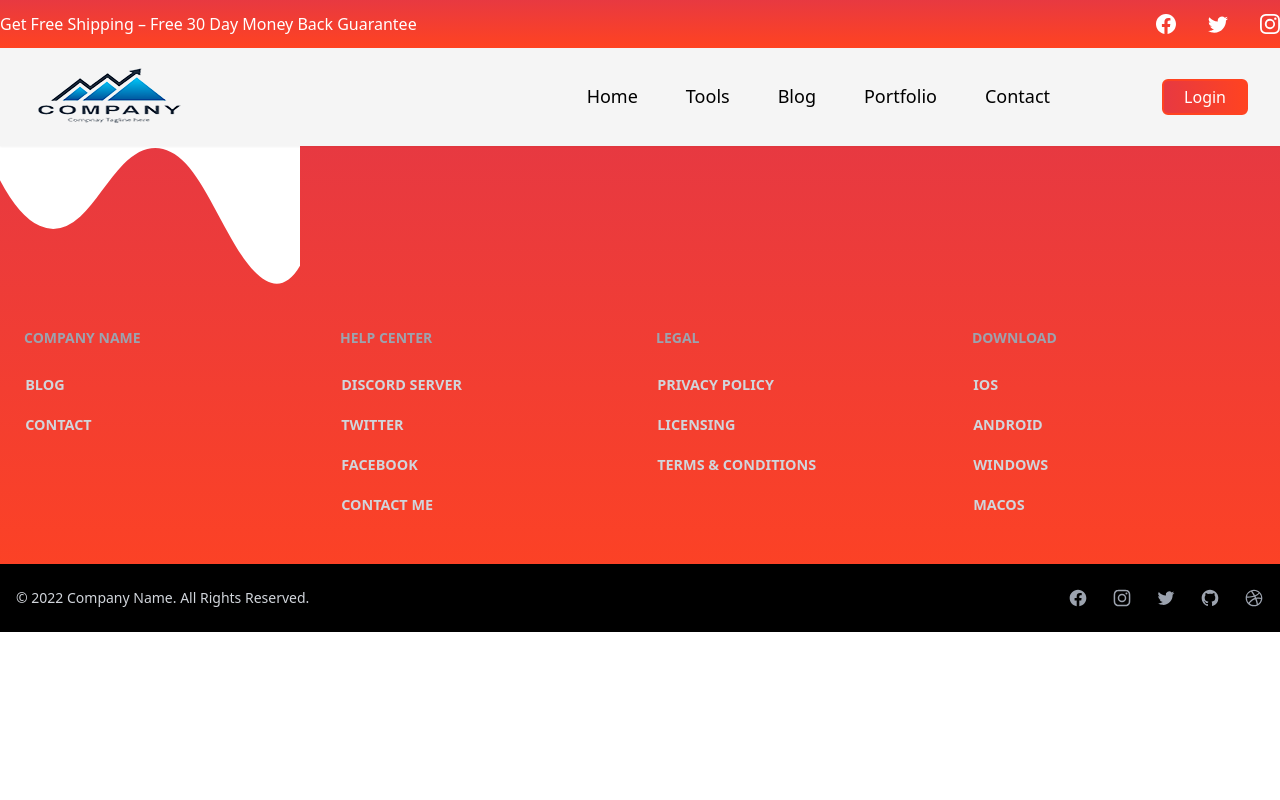
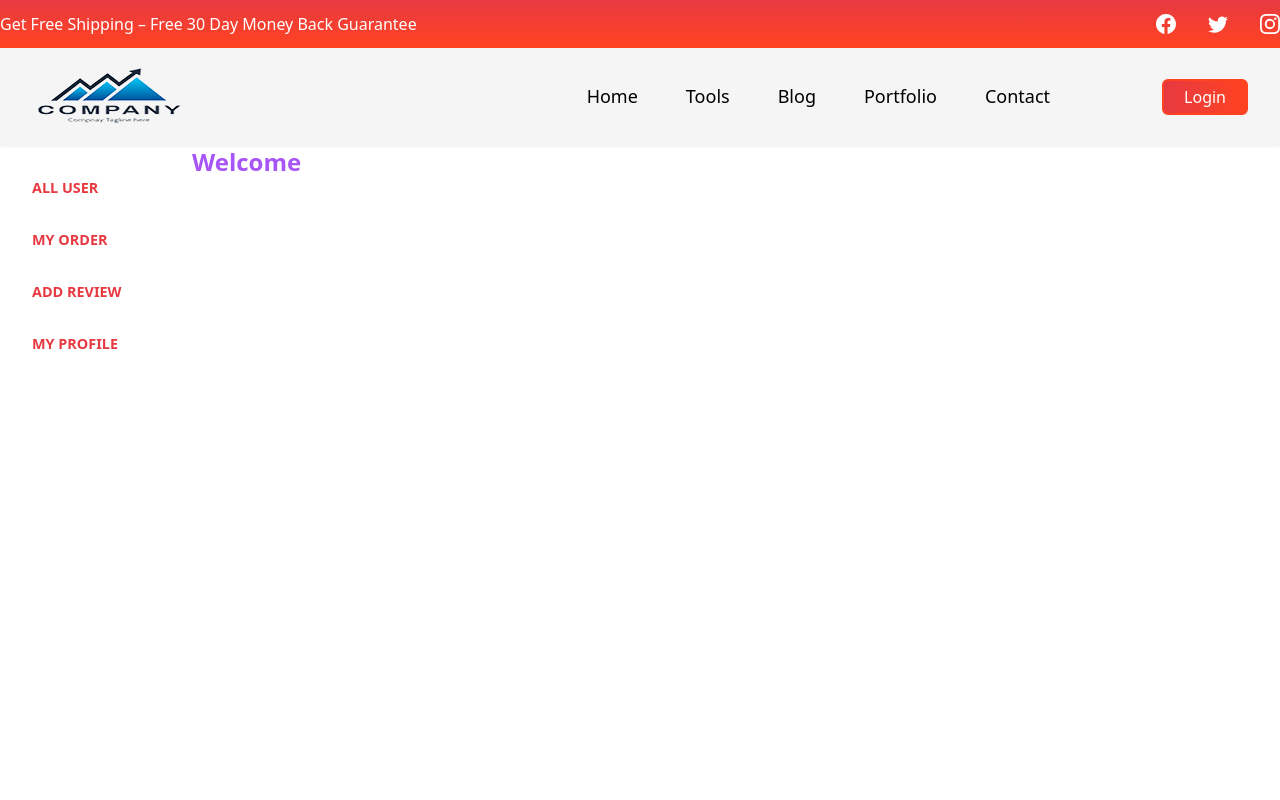
Before and after one commit to AyonJD/MERN-project-assignment-12-hardware-point, a React (Create React App) app: page /dashboard in a window 1280 px wide. Shown: the top 800 px of the page. Built offline with nearby package versions, Linux system fonts and the light colour scheme; no server answers; the HTML template or start-up script is replaced by a standard one.

Commit message:
Dashboard and useAdmin hook added

```diff
--- a/src/App.js
+++ b/src/App.js
@@ -9,7 +9,7 @@ import Login from './Components/Login/Login';
 import Register from './Components/Register/Register';
 import Purchase from './Components/Purchase/Purchase';
 import AllTools from './Components/AllTools/AllTools';
-// import Dashboard from './Components/Dashboard/Dashboard';
+import Dashboard from './Components/Dashboard/Dashboard';
 // import MyOrder from './Components/Dashboard/MyOrder';
 // import AddReview from './Components/Dashboard/AddReview';
 // import MyProfile from './Components/Dashboard/MyProfile';
@@ -27,14 +27,14 @@ function App() {
         <Route path='/login' element={<Login></Login>}></Route>
         <Route path='/register' element={<Register></Register>}></Route>
         <Route path='/tools' element={<AllTools></AllTools>}></Route>
-        {/* <Route path="dashboard" element={<Dashboard />} > */}
-        {/* <Route index element={<Welcome></Welcome>}></Route> */}
-        {/* <Route path='/dashboard/myorder' element={<MyOrder></MyOrder>}></Route> */}
-        {/* <Route path="add-review" element={<AddReview></AddReview>}></Route> */}
-        {/* <Route path="my-profile" element={<MyProfile></MyProfile>}></Route> */}
-        {/* <Route path="user" element={<AllUser></AllUser>}></Route> */}
-        {/* <Route path="user" element={<AllUser></AllUser>}></Route> */}
-        {/* </Route> */}
+        <Route path="dashboard" element={<Dashboard />} >
+          {/* <Route index element={<Welcome></Welcome>}></Route>
+          <Route path='/dashboard/myorder' element={<MyOrder></MyOrder>}></Route>
+          <Route path="add-review" element={<AddReview></AddReview>}></Route>
+          <Route path="my-profile" element={<MyProfile></MyProfile>}></Route>
+          <Route path="user" element={<AllUser></AllUser>}></Route> */}
+          {/* <Route path="user" element={<AllUser></AllUser>}></Route> */}
+        </Route>
         <Route path='/tools/:id' element={<Purchase></Purchase>}></Route>
       </Routes>
       <Footer></Footer>
--- /dev/null
+++ b/src/Components/Dashboard/Dashboard.js
@@ -0,0 +1,53 @@
+import React from 'react';
+import { useAuthState } from 'react-firebase-hooks/auth';
+import { Link, Outlet } from 'react-router-dom';
+import auth from '../../firebase.init';
+import useAdmin from '../Hooks/useAdmin';
+
+const Dashboard = () => {
+    const [user] = useAuthState(auth);
+    const [admin] = useAdmin(user);
+    return (
+        <div className="drawer drawer-mobile">
+            <input id="dashboard-sidebar" type="checkbox" className="drawer-toggle" />
+            <div className="drawer-content">
+                <h2 className='text-2xl font-bold text-purple-500'>Welcome {user?.displayName}</h2>
+                <label htmlFor="dashboard-sidebar" className="btn btn-primary md:hidden ml-auto inline-block drawer-button">Open drawer</label>
+                <Outlet></Outlet>
+            </div>
+            <div className="drawer-side">
+                <label htmlFor="dashboard-sidebar" className="drawer-overlay"></label>
+                <ul className="menu p-4 overflow-y-auto w-48 bg-base-100 text-base-content">
+                    {/* <!-- Sidebar content here --> */}
+                    <li className='text-primary sp-style font-bold text-xl'>
+                        <Link to='/dashboard/user'>All User </Link></li>
+                    {
+                        admin ? <>
+                            <li className='text-primary sp-style font-bold text-xl'>
+                                <Link to='/dashboard/manageOrder'>Manage-Order </Link></li>
+                            <li className='text-primary sp-style font-bold text-xl'>
+                                <Link to='/dashboard/manageTools'>Manage-Tools </Link></li>
+                            <li className='text-primary sp-style font-bold text-xl'><Link to='/dashboard/add'>Add Products </Link></li>
+
+
+                        </>
+                            :
+                            <>
+
+                                <li className='text-primary sp-style font-bold text-xl'><Link to='/dashboard/myorder'>My Order </Link></li>
+
+                                <li className='text-primary sp-style font-bold text-xl'><Link to='/dashboard/add-review'>Add Review </Link></li>
+
+                            </>
+                    }
+                    <li className='text-primary sp-style font-bold text-xl'><Link to='/dashboard/my-profile'>My Profile </Link></li>
+
+                </ul>
+
+
+            </div>
+        </div >
+    );
+};
+
+export default Dashboard;
--- /dev/null
+++ b/src/Components/Hooks/useAdmin.js
@@ -0,0 +1,32 @@
+import React, { useEffect, useState } from 'react';
+
+const useAdmin = user => {
+    const [admin, setAdmin] = useState(false)
+    const [adminLoading, setAdminLoading] = useState(true)
+    useEffect(() => {
+        const email = user?.email
+
+        if (email) {
+            fetch(`http://localhost:5000/admin/${email}`, {
+                method: 'GET',
+                headers: {
+                    'content-type': 'application/json',
+                    authorization: `Bearer ${localStorage.getItem('token')}`
+                },
+
+            })
+                .then(res => res.json())
+                .then(data => {
+                    console.log(data);
+                    setAdmin(data.admin);
+                    setAdminLoading(false)
+                })
+
+
+
+        }
+    }, [user])
+    return [admin, adminLoading]
+};
+
+export default useAdmin;
```
